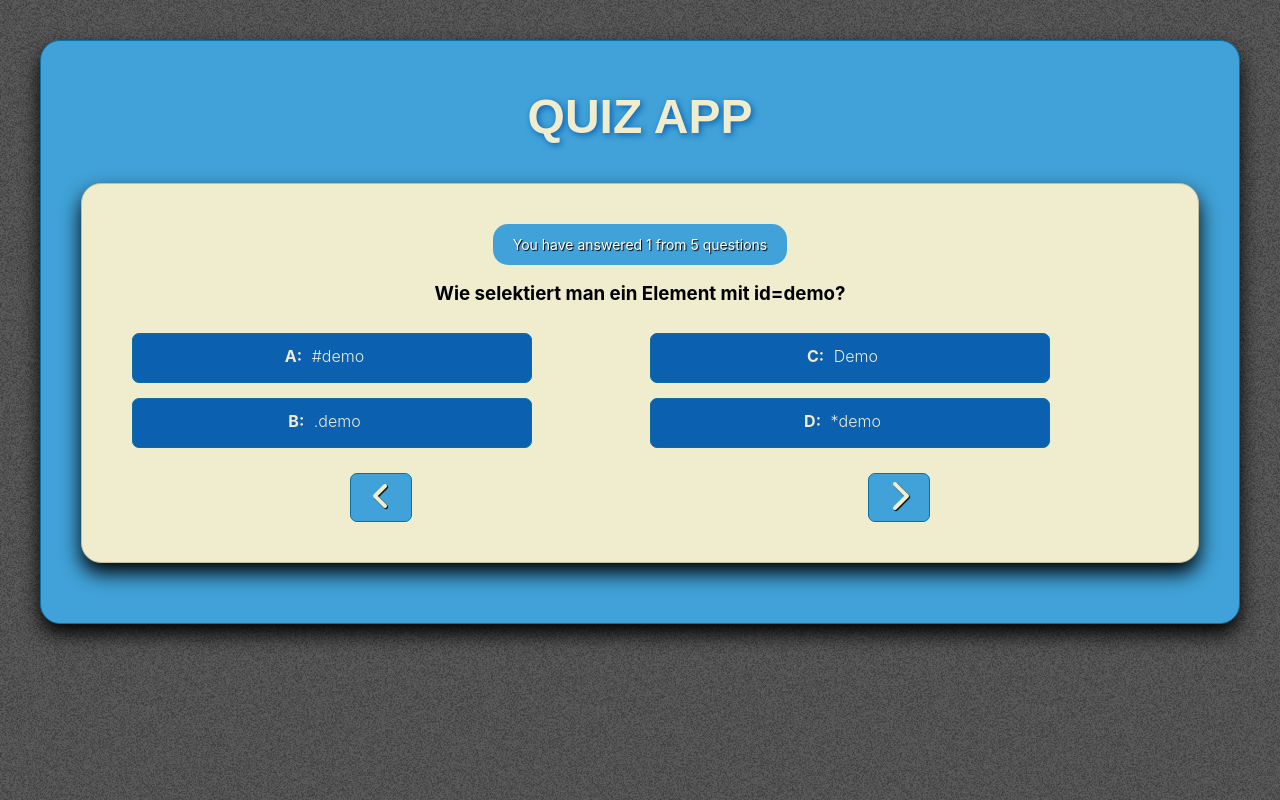
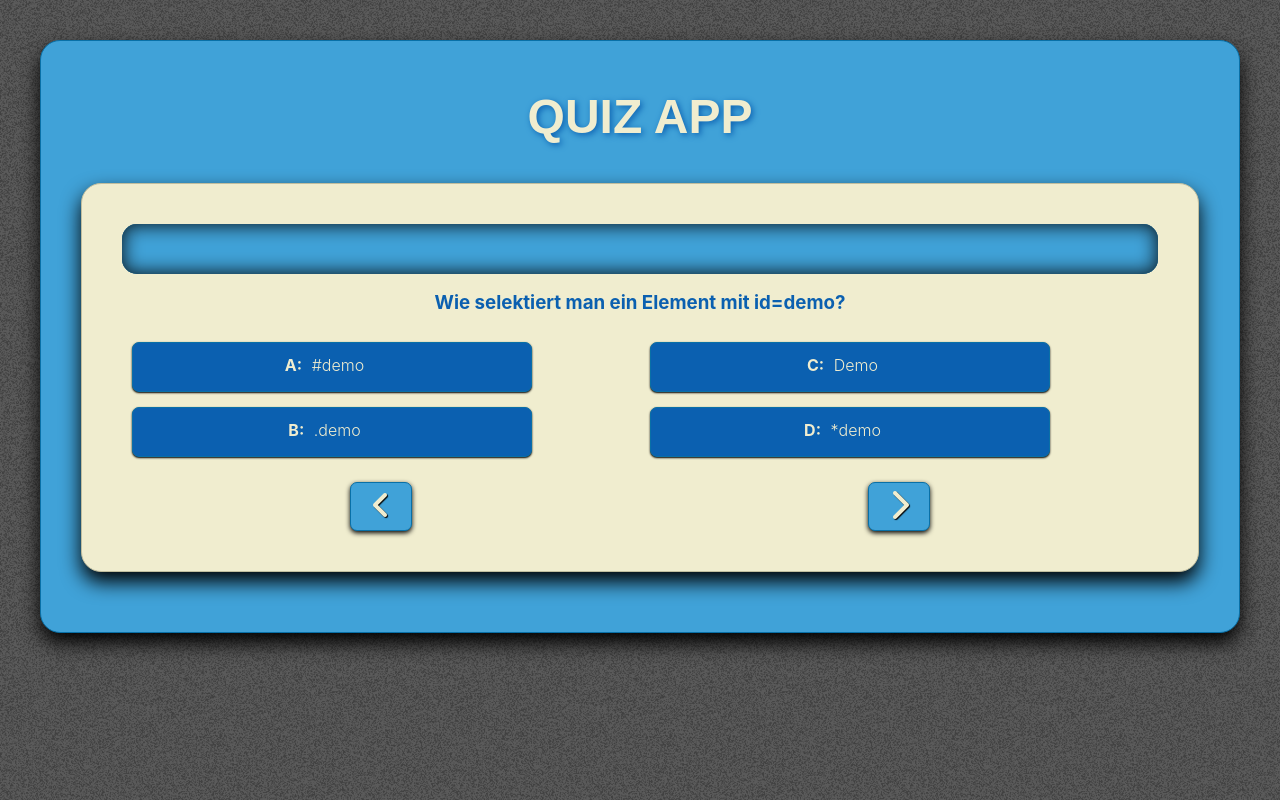
Before and after one commit to Tena99/quiz, a React (Vite) app: page / in a window 1280 px wide. Both pictures are taken after a click on the button "START". Built offline with nearby package versions, Linux system fonts and the light colour scheme; a web font is replaced by a local one.

Commit message:
progressbar

```diff
--- a/src/components/Ads.jsx
+++ b/src/components/Ads.jsx
@@ -28,7 +28,14 @@ function Ads({ goToPreviousPage, goToNextPage }) {
         </p>
         <img className={styles.promoimg} src={PromoImg} alt="PromoImg" />
 
-        <button className={styles.adbutton}>Mehr erfahren!</button>
+        <a
+          href="https://www.taktsoft.com/campus/talents"
+          target="_blank"
+          rel="noreferrer"
+          className={styles.adbutton}
+        >
+          Mehr erfahren!
+        </a>
       </div>
     </div>
   );
--- a/src/components/Ads.module.css
+++ b/src/components/Ads.module.css
@@ -35,7 +35,14 @@
   text-transform: uppercase;
   text-align: center;
 }
+button,
+.prevbutton,
+.nextbutton {
+  background-color: var(--secondary-color);
+}
+
 .adbutton {
+  text-decoration: none;
   width: 200px;
   grid-area: 4 / 2 / 5 / 3;
   background-color: var(--secondary-color);
--- a/src/components/Questions.jsx
+++ b/src/components/Questions.jsx
@@ -39,9 +39,12 @@ export default function Questions({
 
   return (
     <article className={styles["questions_container"]}>
-      <div className={styles["progressBar"]}>
+      <progress
+        value={`${questionIndex * 0.2}`}
+        className={styles["progressBar"]}
+      >
         <h4>You have answered {questionIndex + 1} from 5 questions</h4>
-      </div>
+      </progress>
 
       <h3> {currentQuestion.question}</h3>
 
--- a/src/components/Questions.module.css
+++ b/src/components/Questions.module.css
@@ -5,6 +5,7 @@
 }
 
 .questions_container {
+  color: var(--primary-color);
   display: flex;
   flex-direction: column;
   border: 1px solid var(--light-border-color);
@@ -22,14 +23,29 @@
     border-radius: 15px;
     padding: 15px;
   }
-
+  progress[value] {
+    padding: 0;
+    border-radius: 15px;
+    overflow: hidden;
+  }
+  progress[value]::-webkit-progress-bar {
+    box-shadow: #000000 inset 0px 0px 20px;
+    background: var(--secondary-color);
+  }
+  progress[value]::-webkit-progress-value {
+    background: var(--primary-color);
+  }
   .progressBar {
+    width: 100%;
     background-color: var(--secondary-color);
     text-shadow: black 1px 1px 1px;
+    box-shadow: black inset 0px 0px 5px;
     border-radius: 15px;
     padding: 5px 15px 5px 15px;
-    color: var(--third-color);
     margin: auto;
+    height: 50px;
+    color: var(--primary-color);
+    transition: all 0.2s;
 
     h4 {
       margin: 0;
@@ -43,9 +59,13 @@
 
   .answers_container {
     display: flex;
+    flex-direction: row;
+    justify-content: center;
+    justify-items: center;
+    align-items: center;
+    align-content: center;
 
     ul {
-      justify-self: center;
       list-style: none;
       width: 50%;
       padding: 10px;
@@ -63,11 +83,12 @@
         color: var(--third-color);
         border-radius: 7px;
         max-width: 400px;
-        height: 50px;
+        min-height: 50px;
         padding: 10px 20px 0 0;
         margin-bottom: 15px;
         border: 1px solid var(--dark-border-color);
         font-weight: 300;
+        box-shadow: 0 1px 2px #000;
         transition: all 0.2s;
 
         strong {
@@ -99,6 +120,7 @@
       border: 1px solid var(--dark-border-color);
       color: var(--third-color);
       text-shadow: black 1px 1px 1px;
+      box-shadow: 0 2px 5px #000;
       font-size: 2em;
       transition: all 0.2s;
 
--- a/src/data/questions.json
+++ b/src/data/questions.json
@@ -37,11 +37,11 @@
   },
   {
     "id": 5,
-    "question": "Wie heißt Ralf mit zweitem Vornamen?",
-    "a1": "Thomas",
-    "a2": "Ulrich",
-    "a3": "Sabine",
-    "a4": "Jürgen",
-    "correctAnswer": "a4"
+    "question": "Wie lang ist die Distanz bei einem Marathonlauf?",
+    "a1": "32km 95m",
+    "a2": "42km 195m",
+    "a3": "23km 159m",
+    "a4": "14km 529m",
+    "correctAnswer": "a2"
   }
 ]
```
